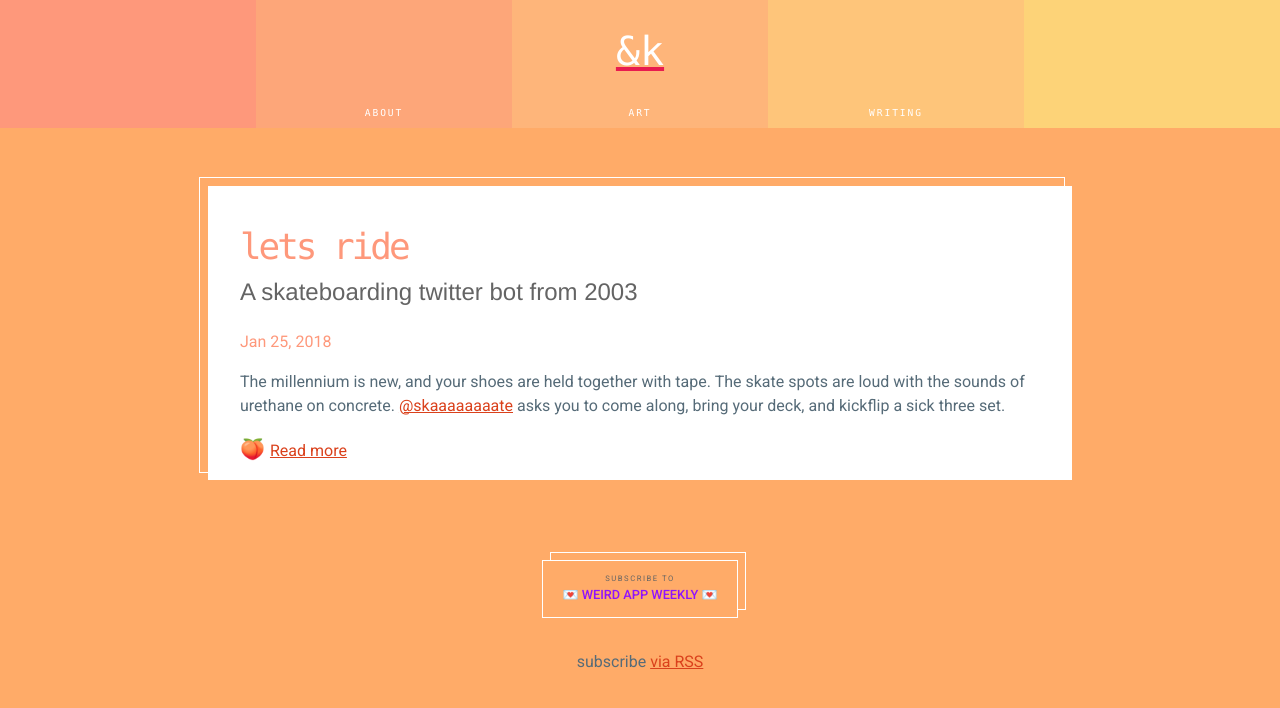
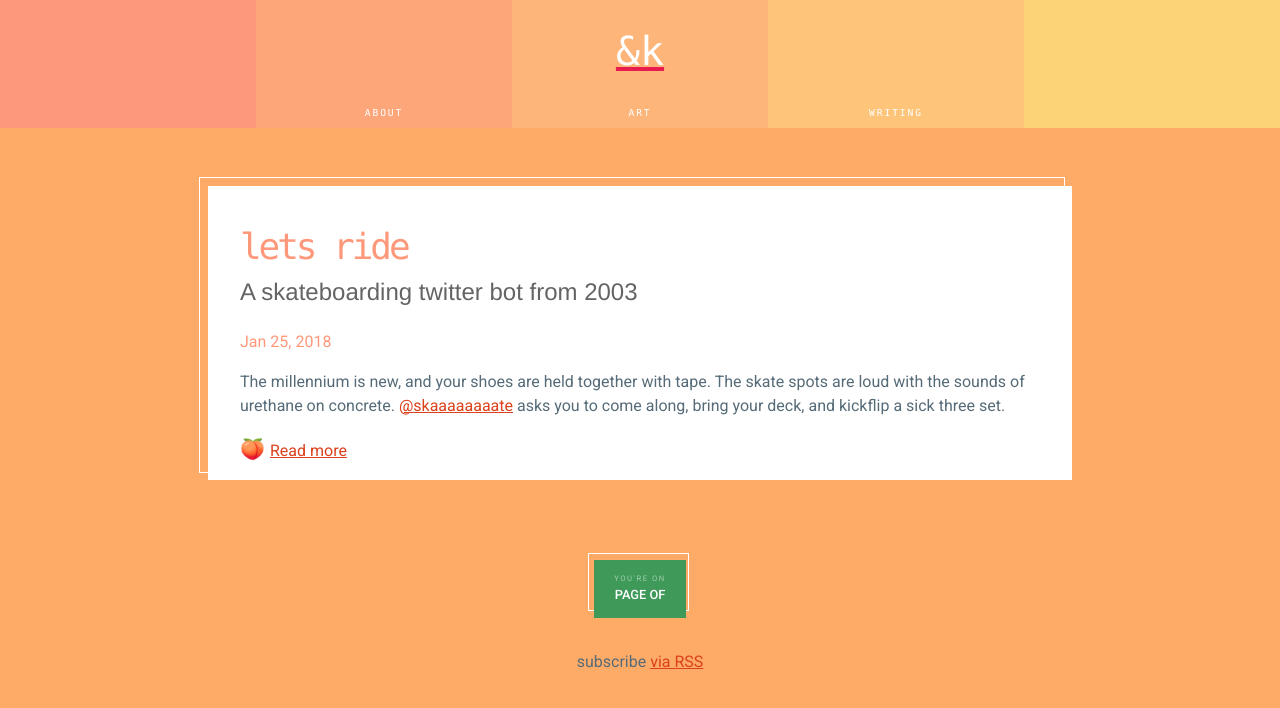
Before and after one commit to andkon/andkon.github.io, a Jekyll site: the page built from _category/art.md, in a window 1280 px wide. Shown: the top 708 px of the page. Built offline with Jekyll 4.4.1, drawn with Linux system fonts in a browser that asks for light colours; nearby versions of some CDN libraries.

Commit message:
Pagination beginnings

```diff
--- a/_config.yml
+++ b/_config.yml
@@ -15,9 +15,15 @@
     values:
       layout: "category"
 exclude:
-  ["andk-jekyll.sublime-project","andk-jekyll.sublime-workspace"]
+  ["andk-jekyll.sublime-project","andk-jekyll.sublime-workspace", "Gemfile", "Gemfile.lock", "node_modules", "vendor/bundle/", "vendor/cache/", "vendor/gems/", "vendor/ruby/"]
 collections:
   category:
     output: true
 title: Andrew Konoff's Cool Web Site
+url: http://konoff.co
+description: Andrew Konoff's cool web site
 google_analytics: "UA-39284830-3"
+plugins:
+  - jekyll-paginate
+  - jekyll-feed
+paginate: 3
--- a/_includes/footer.html
+++ b/_includes/footer.html
@@ -1,8 +1,20 @@
 <footer>
   <nav class="buttons">
-    <a class="button subscribe" href="https://tinyletter.com/andk" target="_blank">
-      <em>Subscribe to</em>
-      <strong>💌 WEIRD APP WEEKLY 💌</strong>
+    {% if paginator.previous_page %}
+    <a class="button previous-page" href="{{ paginator.previous_page_path }}" target="_blank">
+      <em>Page {{ paginator.previous_page }} of {{ paginator.total_pages }}</em>
+      <strong>BACKWARDS</strong>
     </a>
+    {% endif %}
+    <a class="button page-counter">
+      <em>You're on</em>
+      <strong>PAGE {{ paginator.page }} OF {{ paginator.total_pages }}</strong>
+    </a>
+    {% if paginator.next_page %}
+    <a class="button next-page" href="{{ paginator.next_page_path }}" target="_blank">
+      <em>Page {{ paginator.next_page }} of {{ paginator.total_pages }}</em>
+      <strong>ONWARDS</strong>
+    </a>
+    {% endif %}
   </nav>
 </footer>
--- a/_includes/head.html
+++ b/_includes/head.html
@@ -37,6 +37,6 @@
 
   <link rel="stylesheet" href="{{ "/assets/main.css" | relative_url }}">
   <link rel="canonical" href="{{ page.url | replace:'index.html','' | absolute_url }}">
-  <link rel="alternate" type="application/rss+xml" title="{{ site.title | escape }}" href="{{ "/feed.xml" | relative_url }}">
+  {% feed_meta %}
   <script src="https://ajax.googleapis.com/ajax/libs/jquery/3.1.0/jquery.min.js"></script>
 </head>
--- a/_layouts/home.html
+++ b/_layouts/home.html
@@ -2,7 +2,7 @@
 layout: default
 ---
   {{ content }}
-  {% for post in site.posts %}
+  {% for post in paginator.posts %}
     <div class="feedpost">
       <h1><a class="post-link" href="{{ post.url | relative_url }}">{{ post.title | escape }}</a></h1>
       {% if post.subtitle %}<h2>{{ post.subtitle | escape }}</h2>{% endif %}
@@ -13,4 +13,3 @@
       <a class="read-more" href="{{ post.url | relative_url }}">Read more</a>
     </div>
   {% endfor %}
-</div>
--- a/assets/main.scss
+++ b/assets/main.scss
@@ -608,6 +608,57 @@
       background: #55acee;
     }
   }
+
+  &.previous-page {
+    strong {
+      color: #333;
+    }
+
+    &:before {
+      top: -.5rem;
+      left: -.5rem;
+    }
+
+    &:hover {
+      background: #333;
+    }
+  }
+
+  &.page-counter {
+    background: #3F9A5A;
+    border-color: transparent;
+    color: rgba(255, 255, 255, 0.5);
+
+    strong {
+      color: white;
+    }
+
+    &:before {
+      top: -0.5em;
+      left: -0.5em;
+      // right: 10%;
+      width: 110%;
+    }
+
+    &:hover {
+      background: #3F9A5A;
+    }
+  }
+
+  &.next-page {
+    strong {
+      color: #333;
+    }
+
+    &:before {
+      top: -.5rem;
+      left: .5rem;
+    }
+
+    &:hover {
+      background: #333;
+    }
+  }
 }
 
 
```
Also changed, not shown: Gemfile (added, +11 -0 lines), index.html (renamed from index.md), 1 other file.
